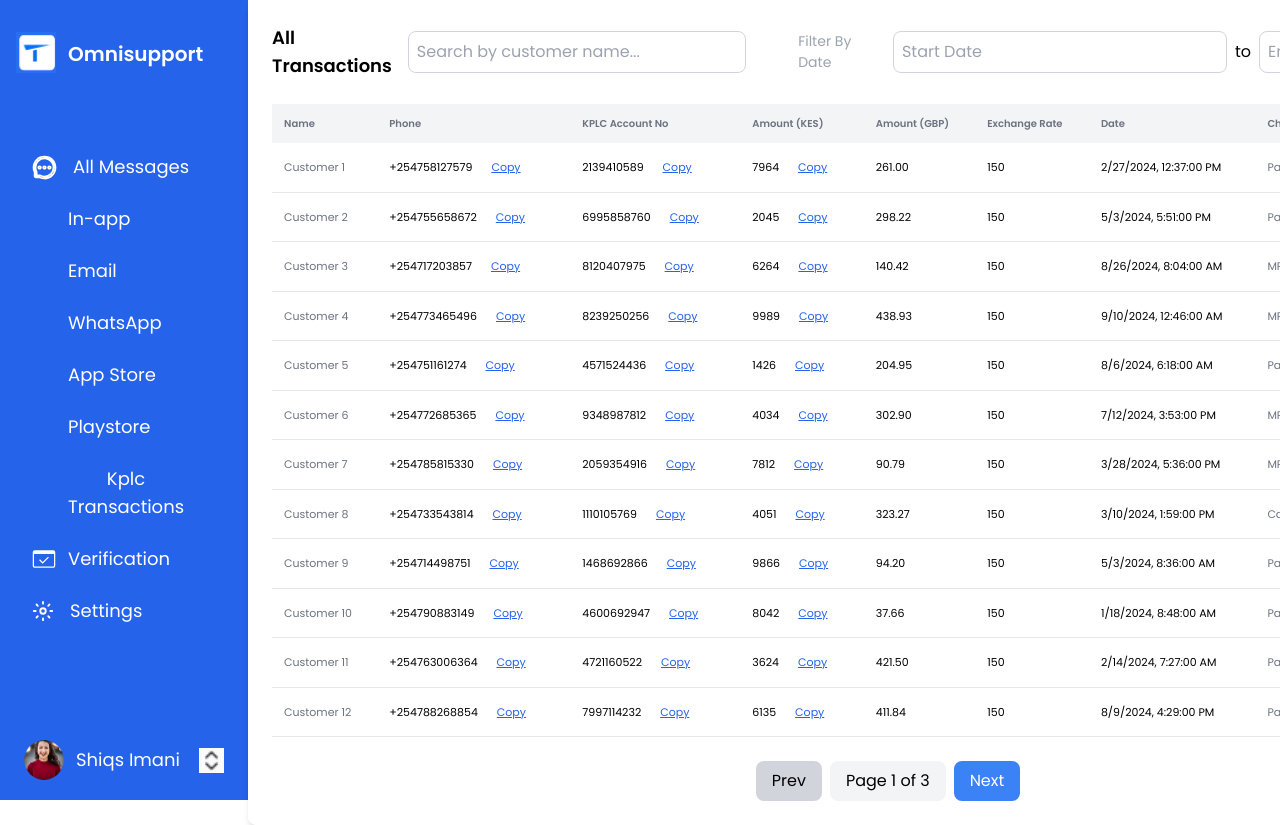
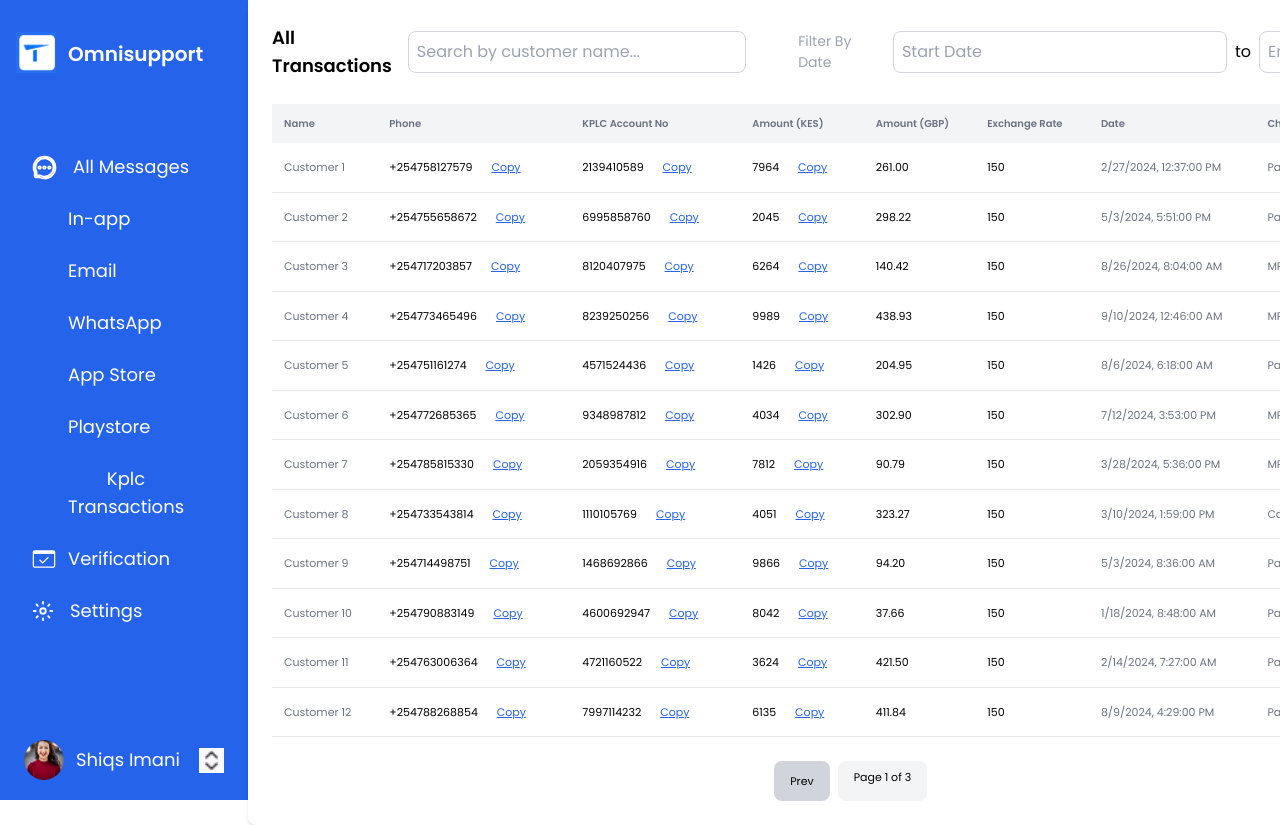
Before and after one commit to jeremybundi/tuma-omnisupport, a Next.js app: page /Transactions in a window 1280 px wide. Shown: the top 825 px of the page. Built offline with nearby package versions, Linux system fonts and the light colour scheme; a web font is replaced by a local one.

Commit message:
kplc tra

```diff
--- a/src/components/Transctions.jsx
+++ b/src/components/Transctions.jsx
@@ -163,14 +163,14 @@ const TransactionTable = () => {
                 </td>
                 <td className="p-3">{transaction.amountGBP}</td>
                 <td className="p-3">{transaction.exchangeRate}</td>
-                <td className="p-3">{transaction.date}</td>
+                <td className="p-3 text-gray-500">{transaction.date}</td>
                 <td className="p-3 text-gray-500">{transaction.channel}</td>
                 <td className="p-2">
                 <span
                     className={`p-1 rounded-lg w-fit inline-block ${
                     transaction.status === "Tokens Dispatched"
-                        ? "text-green-600 bg-green-200"
-                        : "text-red-600 bg-red-200"
+                        ? "text-green-600 bg-green-100"
+                        : "text-red-600 bg-red-100"
                     }`}
                 >
                     {transaction.status}
@@ -189,7 +189,7 @@ const TransactionTable = () => {
         <button
           onClick={() => setCurrentPage((prev) => Math.max(prev - 1, 1))}
           disabled={currentPage === 1}
-          className={`px-4 py-2 rounded-lg ${
+          className={`px-4 py-2 rounded-lg text-[11px] ${
             currentPage === 1
               ? "bg-gray-300 cursor-not-allowed"
               : "bg-blue-500 text-white hover:bg-blue-600"
@@ -197,13 +197,13 @@ const TransactionTable = () => {
         >
           Prev
         </button>
-        <span className="px-4 py-2 bg-gray-100 rounded-lg">
+        <span className="px-4 py-2 text-[11px] bg-gray-100 rounded-lg">
           Page {currentPage} of {totalPages}
         </span>
         <button
           onClick={() => setCurrentPage((prev) => Math.min(prev + 1, totalPages))}
           disabled={currentPage === totalPages}
-          className={`px-4 py-2 rounded-lg ${
+          className={`px-4 py-2 rounded-lg text-[11px]${
             currentPage === totalPages
               ? "bg-gray-300 cursor-not-allowed"
               : "bg-blue-500 text-white hover:bg-blue-600"
```
